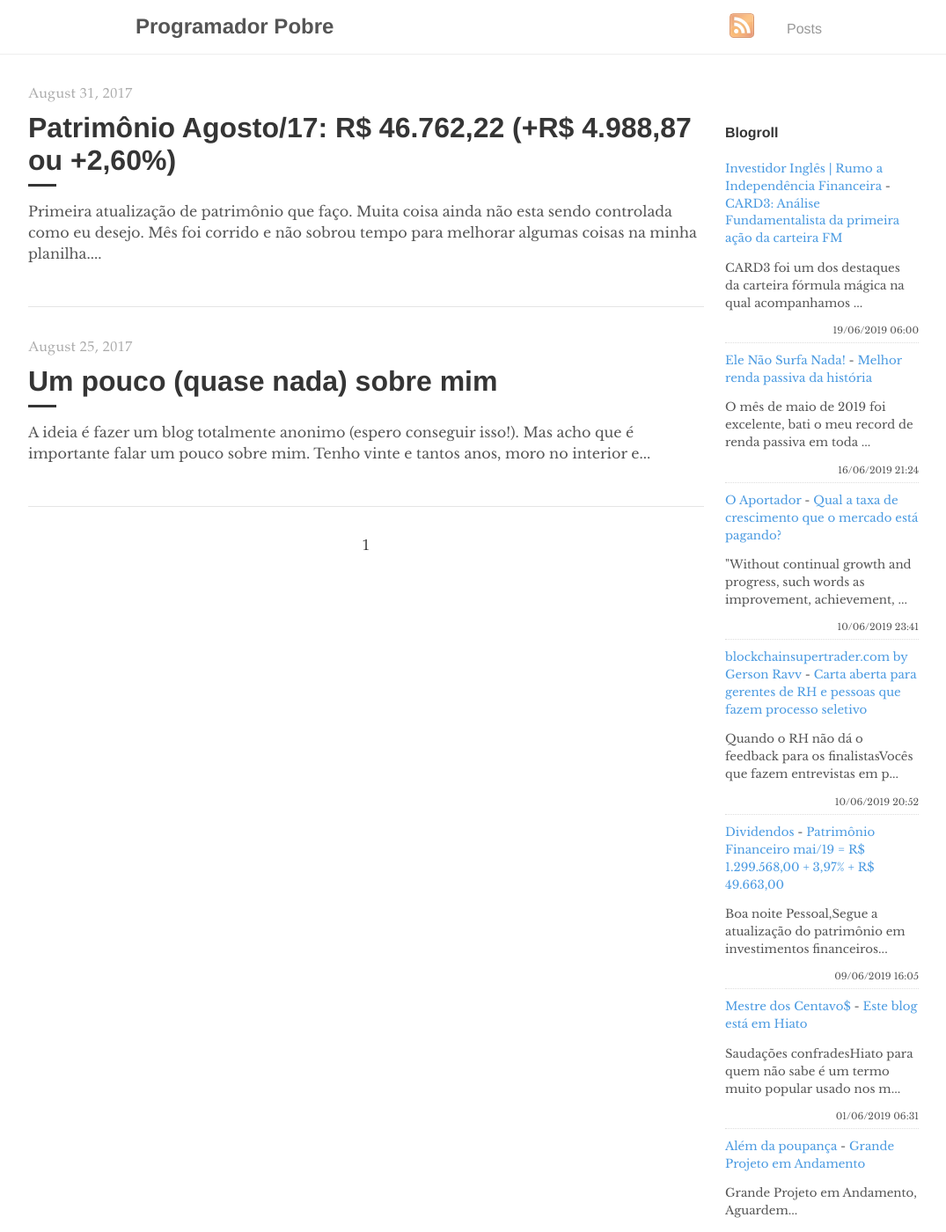
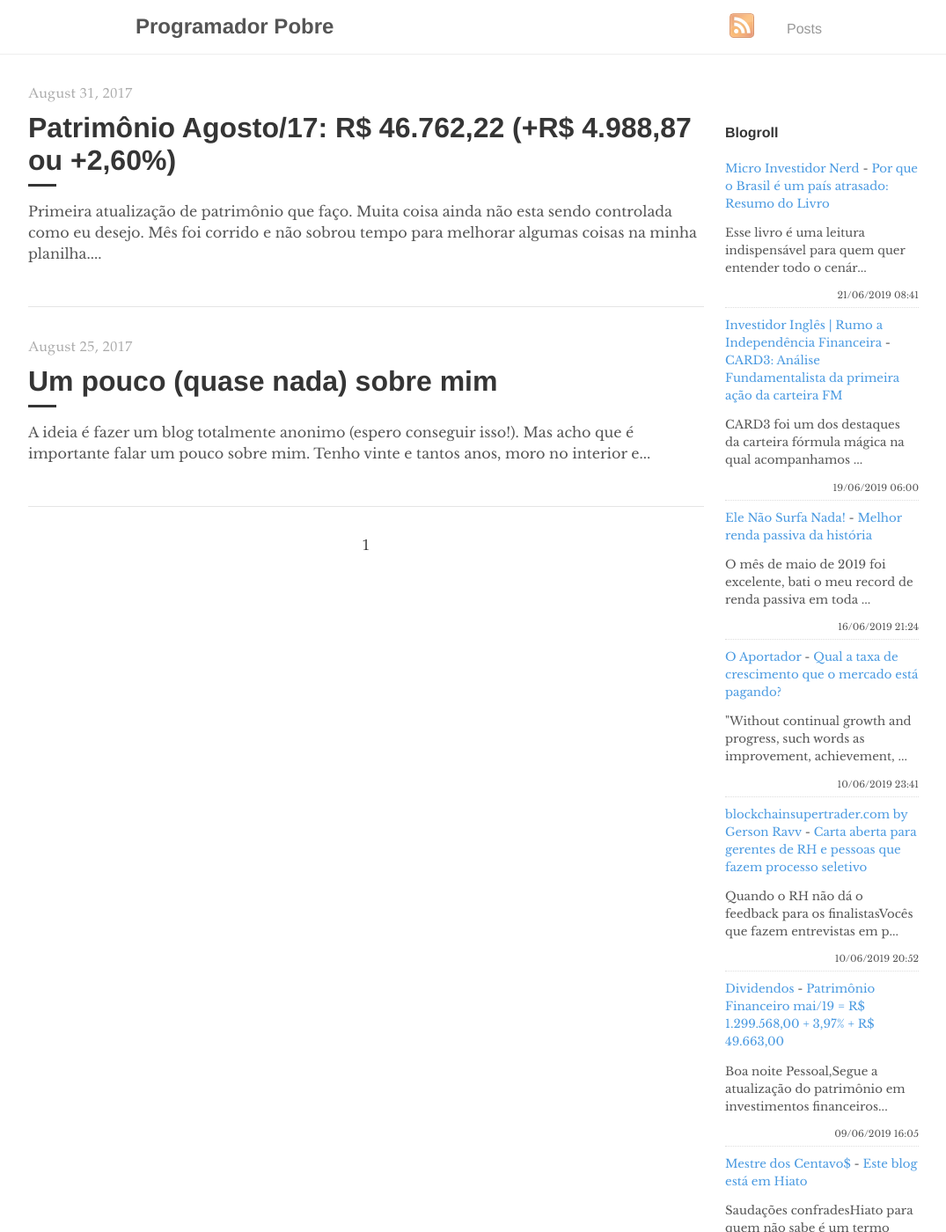
Before and after one commit to programadorpobre/programadorpobre.github.io, a Jekyll site: the page built from index.html, in a window 1280 px wide and 1400 px high. Shown: the whole window at 88% size, without its empty margins (96-1171 px from the left). Built offline with Jekyll 4.4.1, drawn with Linux system fonts in a browser that asks for light colours; the list of posts is cut into pages by our own code; comment, search, counter and statistics services are not loaded; some of the changed text lies outside the part shown.

Commit message:
[ci skip] travis #685

```diff
--- a/_includes/feed-entries.html
+++ b/_includes/feed-entries.html
@@ -1,3 +1,8 @@
+<div class="feed-entry">
+    <a class="feed-entry-site-name" href="https://microinvestidornerd.blogspot.com/">Micro Investidor Nerd</a> - <a class="feed-entry-title" href="https://microinvestidornerd.blogspot.com/2019/06/por-que-o-brasil-e-um-pais-atrasado.html">Por que o Brasil é um país atrasado: Resumo do Livro</a>
+    <p class="feed-entry-summary">Esse livro é uma leitura indispensável&nbsp;para quem quer entender todo o cenár...</p>
+    <time datetime="2019-06-21T08:41:00.001-07:00">21/06/2019 08:41</time>
+</div>
 <div class="feed-entry">
     <a class="feed-entry-site-name" href="https://www.investidoringles.com/">Investidor Inglês | Rumo a Independência Financeira</a> - <a class="feed-entry-title" href="https://www.investidoringles.com/2019/06/card3-analise-fundamentalista.html">CARD3: Análise Fundamentalista da primeira ação da carteira FM</a>
     <p class="feed-entry-summary">CARD3 foi um dos destaques da&nbsp;carteira fórmula mágica na qual acompanhamos ...</p>
@@ -34,11 +39,6 @@
     <time datetime="2019-05-13T15:53:00.001-03:00">13/05/2019 15:53</time>
 </div>
 <div class="feed-entry">
-    <a class="feed-entry-site-name" href="https://microinvestidornerd.blogspot.com/">Micro Investidor Nerd</a> - <a class="feed-entry-title" href="https://microinvestidornerd.blogspot.com/2019/02/pergunta-rapida-como-proceder-com-o.html">Pergunta rápida: Como proceder com o agrupamento de ABCP11 na planilha do ADP?</a>
-    <p class="feed-entry-summary">SenhorXs, creio que assim como eu, muita gente aqui da blogosfera de finanças ut...</p>
-    <time datetime="2019-02-08T10:31:00.001-08:00">08/02/2019 10:31</time>
-</div>
-<div class="feed-entry">
     <a class="feed-entry-site-name" href="https://mestredosdividendos.blogspot.com/">Mestre dos Dividendos</a> - <a class="feed-entry-title" href="https://mestredosdividendos.blogspot.com/2018/07/minha-homenagem-ao-vdc.html">Minha homenagem ao VDC.</a>
     <p class="feed-entry-summary">&nbsp;Lá se vão três anos e meio de blog,&nbsp; apesar de já circundar blogs de ...</p>
     <time datetime="2018-07-22T20:26:00.001-07:00">22/07/2018 20:26</time>
```
